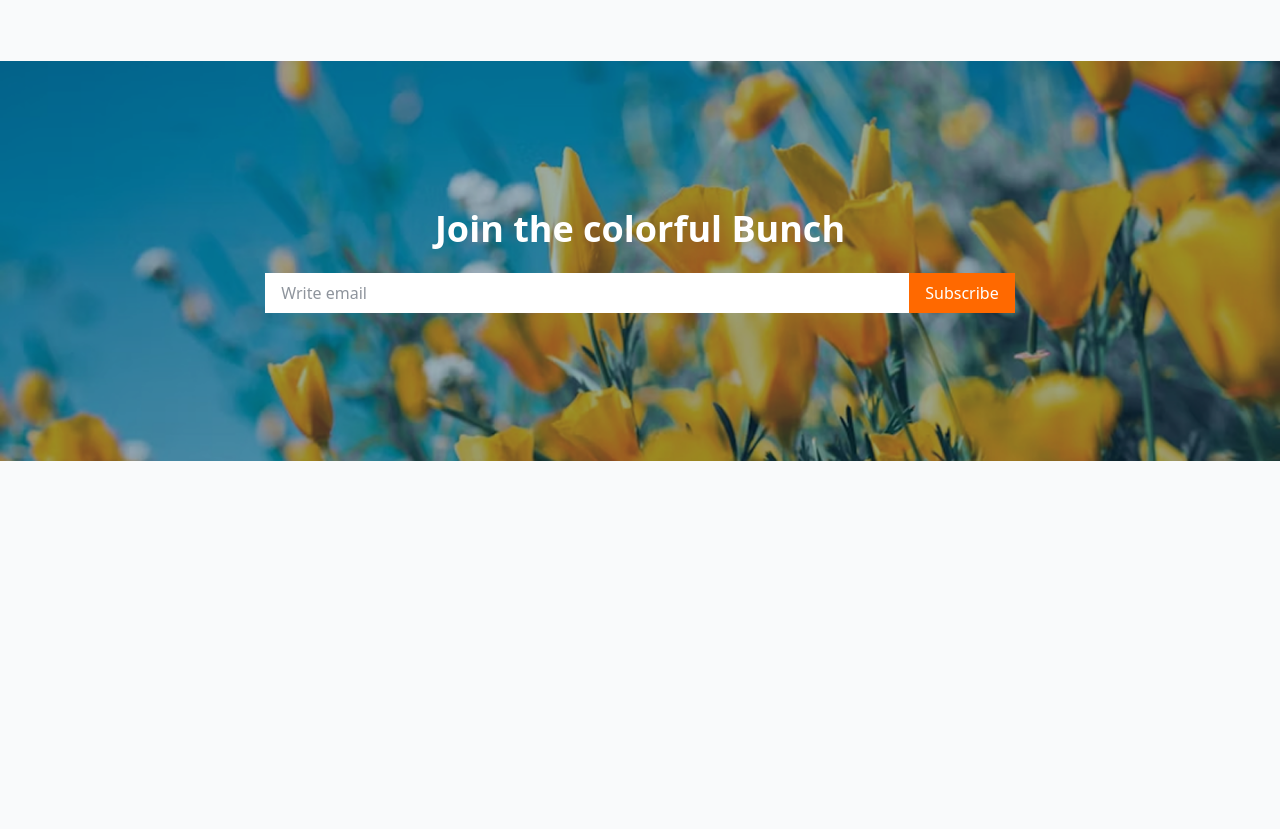
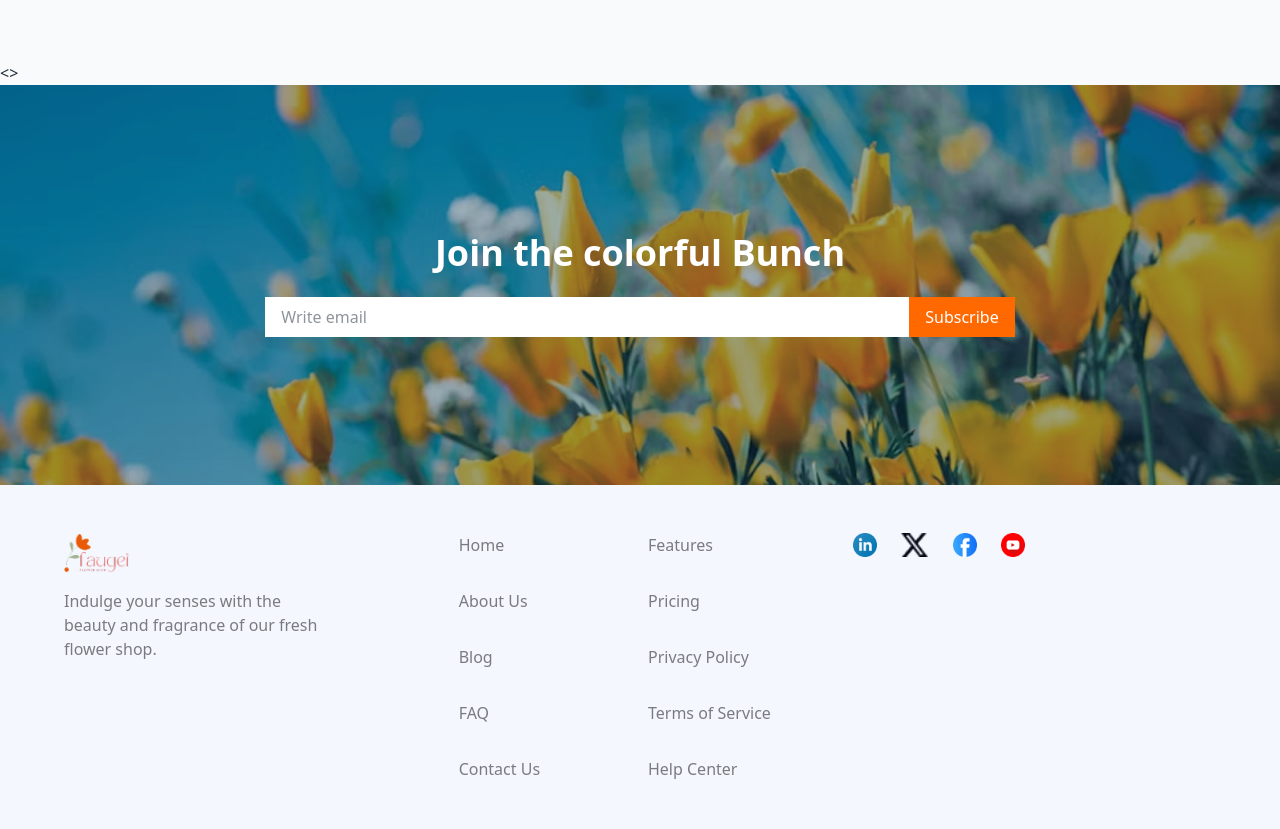
Before and after one commit to mca-programmer/flower-website, a plain HTML site: page index.html in a window 1280 px wide. Shown: the part 2555-3384 px from the top of the page. Before the commit the page ends 3016 px from the top, so only its background shows below. Drawn offline with nearby package versions, Linux system fonts and the light colour scheme.

Commit message:
footer section

```diff
--- a/index.html
+++ b/index.html
@@ -165,7 +165,7 @@
     </div>
   </section>
   </main>
-  <footer>
+  <>
      <!-- Join Section -->
   <section class="relative h-[400px] bg-cover bg-center flex items-center justify-center mx-auto"
     style="background-image: url('assets/news-letter-bg.png')">
@@ -178,6 +178,46 @@
       </div>
     </div>
   </section>
+
+   <!-- Footer -->
+  <footer class="bg-[#f4f7fe] px-6 py-12 text-gray-700">
+    <div class="max-w-6xl mx-auto grid grid-cols-1 md:grid-cols-3 gap-8">
+      <!-- Logo Section -->
+      <div>
+        <img src="assets/logo.png" alt="Logo" class="h-10 mb-4">
+        <p class="text-black/50">Indulge your senses with the <br> beauty and fragrance of our fresh <br>flower shop.</p>
+      </div>
+
+      <!-- Links -->
+      <div class="grid grid-cols-2 gap-4">
+        <div>
+         <ul class="space-y-8 text-black/50">
+            <li>Home</li>
+            <li>About Us</li>
+            <li>Blog</li>
+            <li>FAQ</li>
+            <li>Contact Us</li>
+          </ul>
+        </div>
+        <div>
+          <ul class="space-y-8 text-black/50">
+            <li>Features</li>
+            <li>Pricing</li>
+            <li>Privacy Policy</li>
+            <li>Terms of Service</li>
+            <li>Help Center</li>
+          </ul>
+        </div>
+      </div>
+
+      <!-- Social Icons -->
+      <div class="flex items-top gap-6 mt-4 md:mt-0">
+        <a href="#"><img src="assets/icon-linkedin.png" class="h-6"></a>
+        <a href="#"><img src="assets/icon-twitter.png" class="h-6"></a>
+        <a href="#"><img src="assets/icon-facebook.png" class="h-6"></a>
+        <a href="#"><img src="assets/icon-youtube.png" class="h-6"></a>
+      </div>
+    </div>
   </footer>
 </body>
 </html>
```
